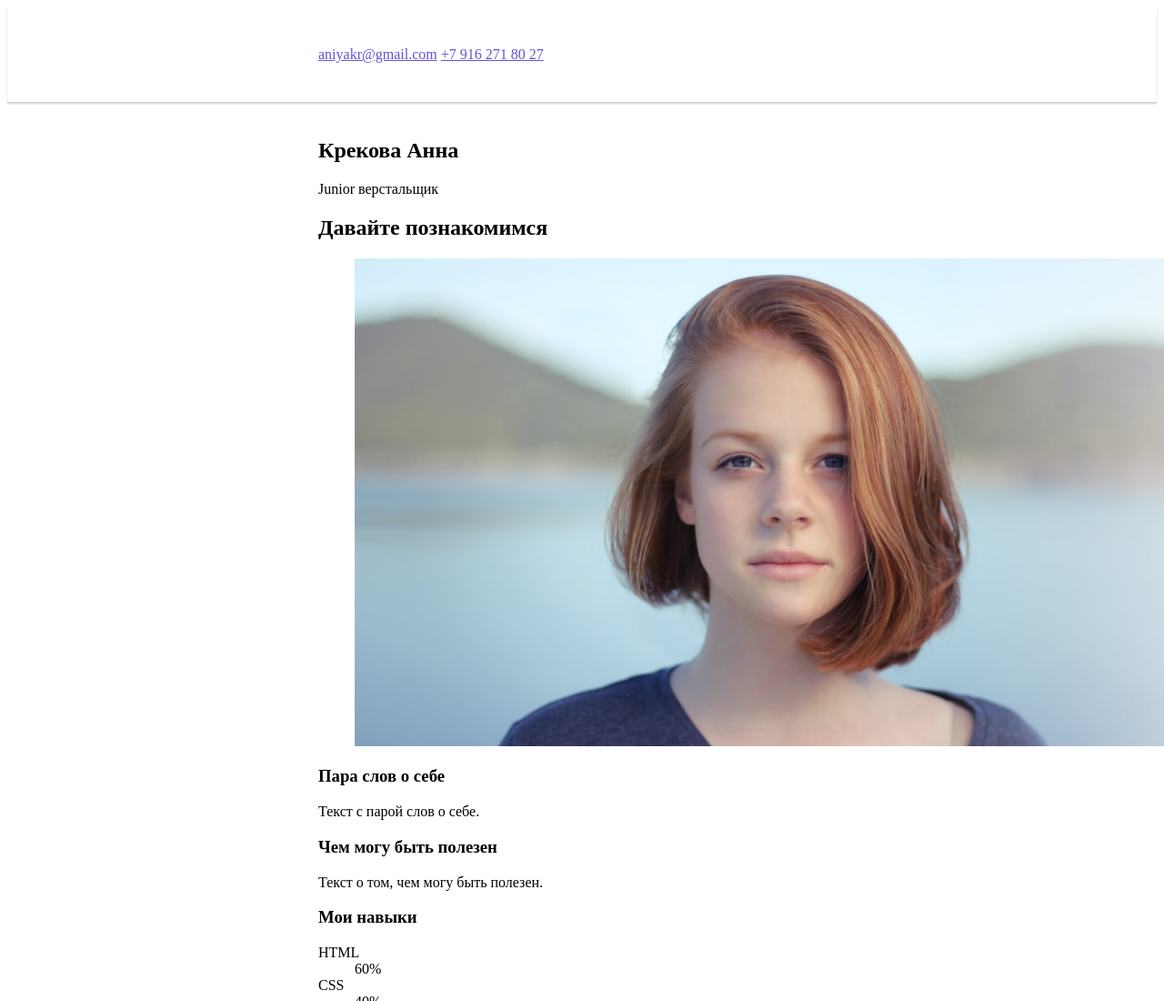
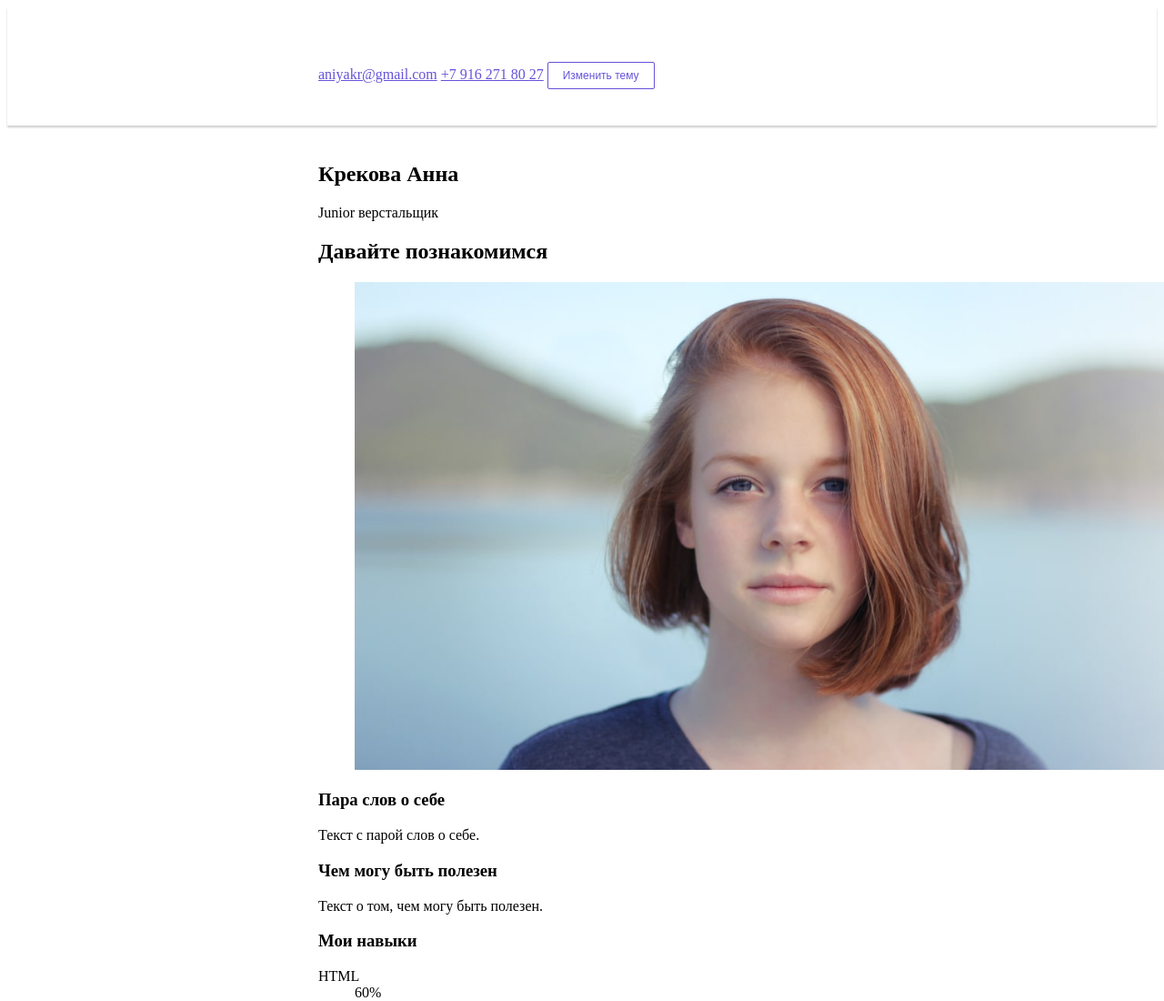
Before and after one commit to nyankrek/htmlacademy, a plain HTML site: page index.html in a window 1280 px wide. Shown: the top 1100 px of the page at 91% size. Drawn offline with Linux system fonts and the light colour scheme.

Commit message:
Update index.html

```diff
--- a/index.html
+++ b/index.html
@@ -12,6 +12,7 @@
       <div class="container">
         <a class="header-email" href="mailto:aniyakry@gmail.com">aniyakr@gmail.com</a>
         <a class="header-phone" href="tel:+79162718027">+7 916 271 80 27</a>
+      <button class="theme-button" type="button">Изменить тему</button>
       </div>
     </header>
 
```
